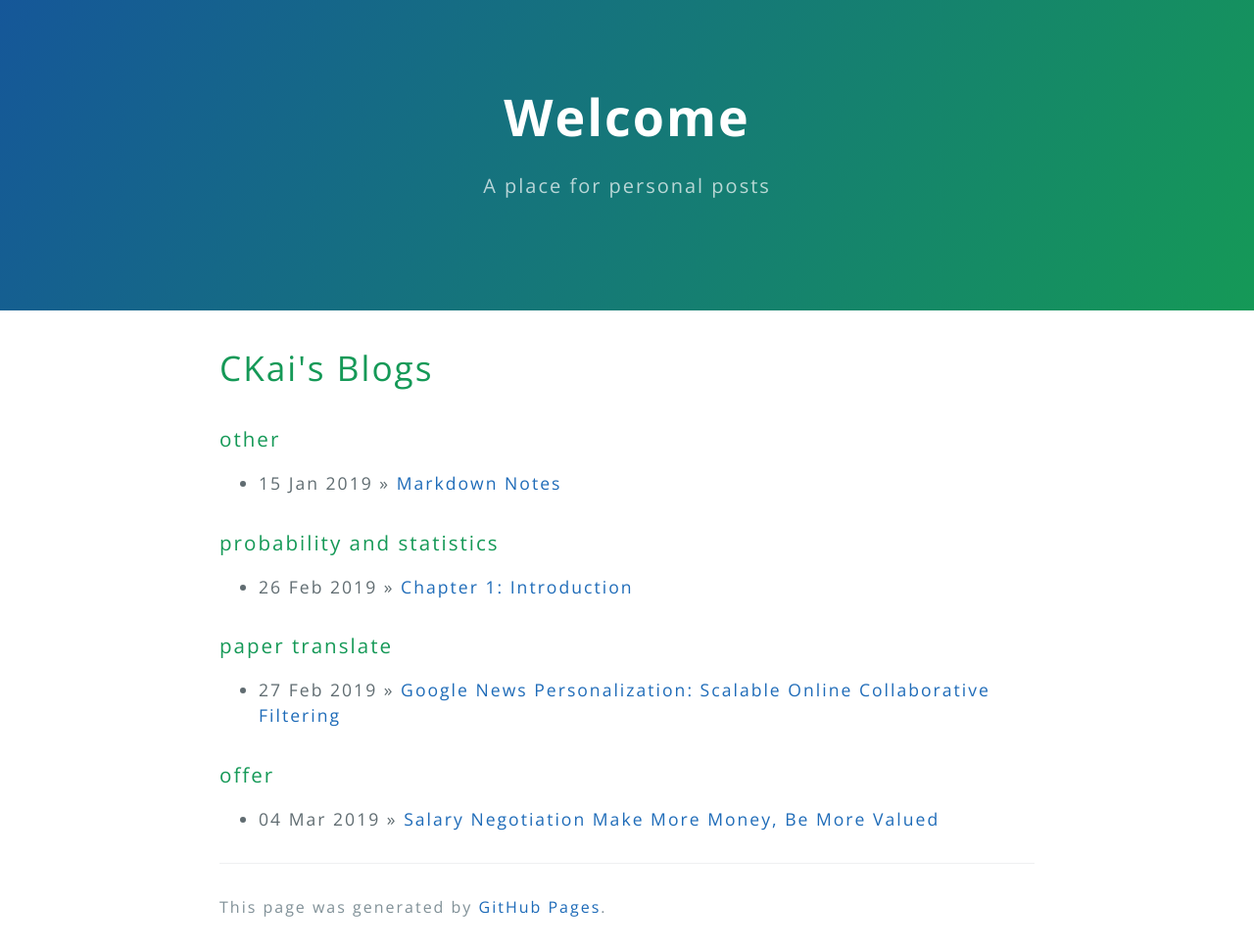
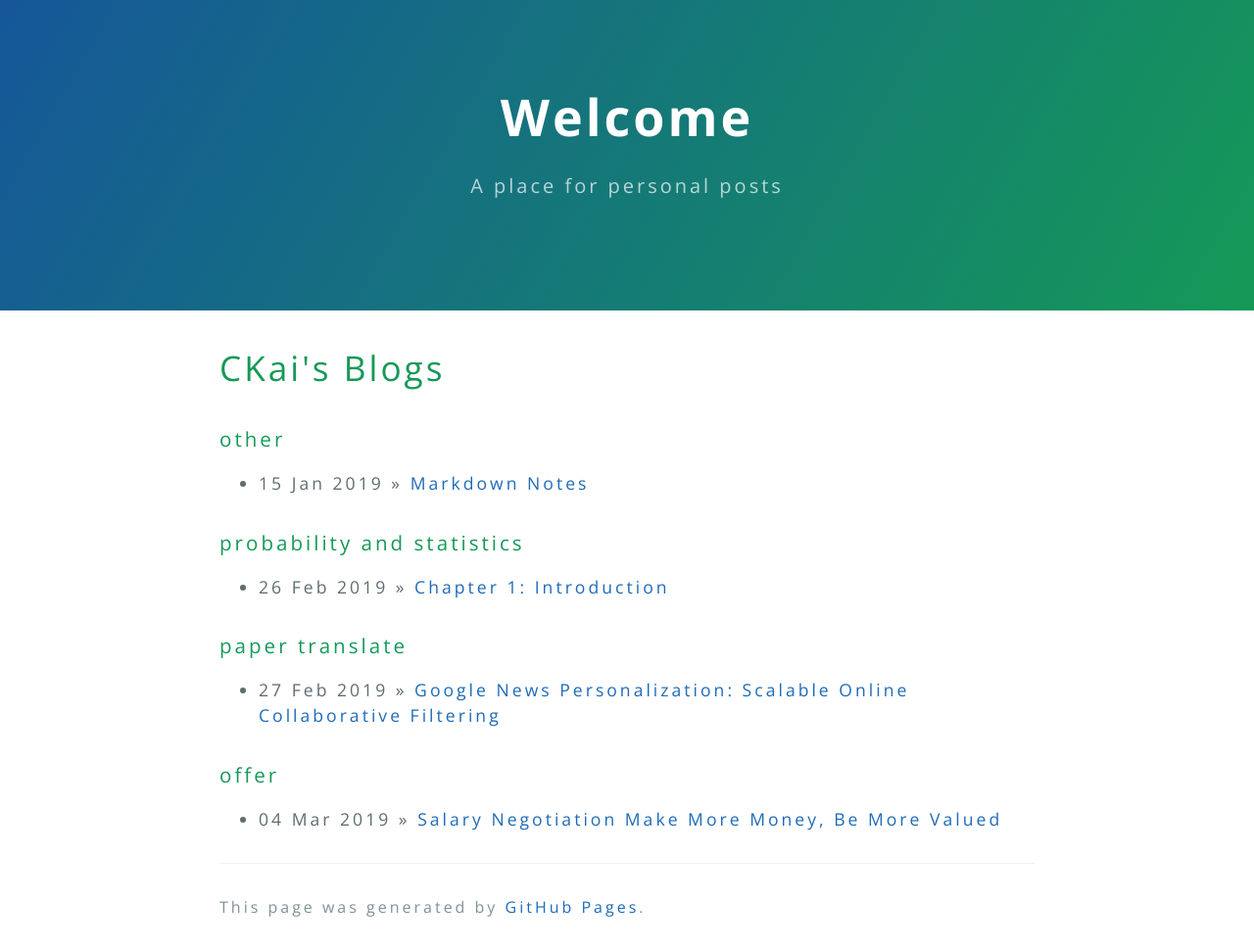
Before and after one commit to cactiiii/cactiiii.github.io, a Jekyll site: the page built from index.html, in a window 1280 px wide. Shown: the whole page at 98% size. Built offline with Jekyll 4.4.1, drawn with Linux system fonts in a browser that asks for light colours.

Commit message:
letter-spacing

```diff
--- a/_sass/jekyll-theme-cayman.scss
+++ b/_sass/jekyll-theme-cayman.scss
@@ -32,7 +32,7 @@ body {
   font-size: 16px;
   line-height: 1.5;
   color: $body-text-color;
-  letter-spacing: 2px;
+  letter-spacing: 3px;
 }
 
 #skip-to-content {
```
